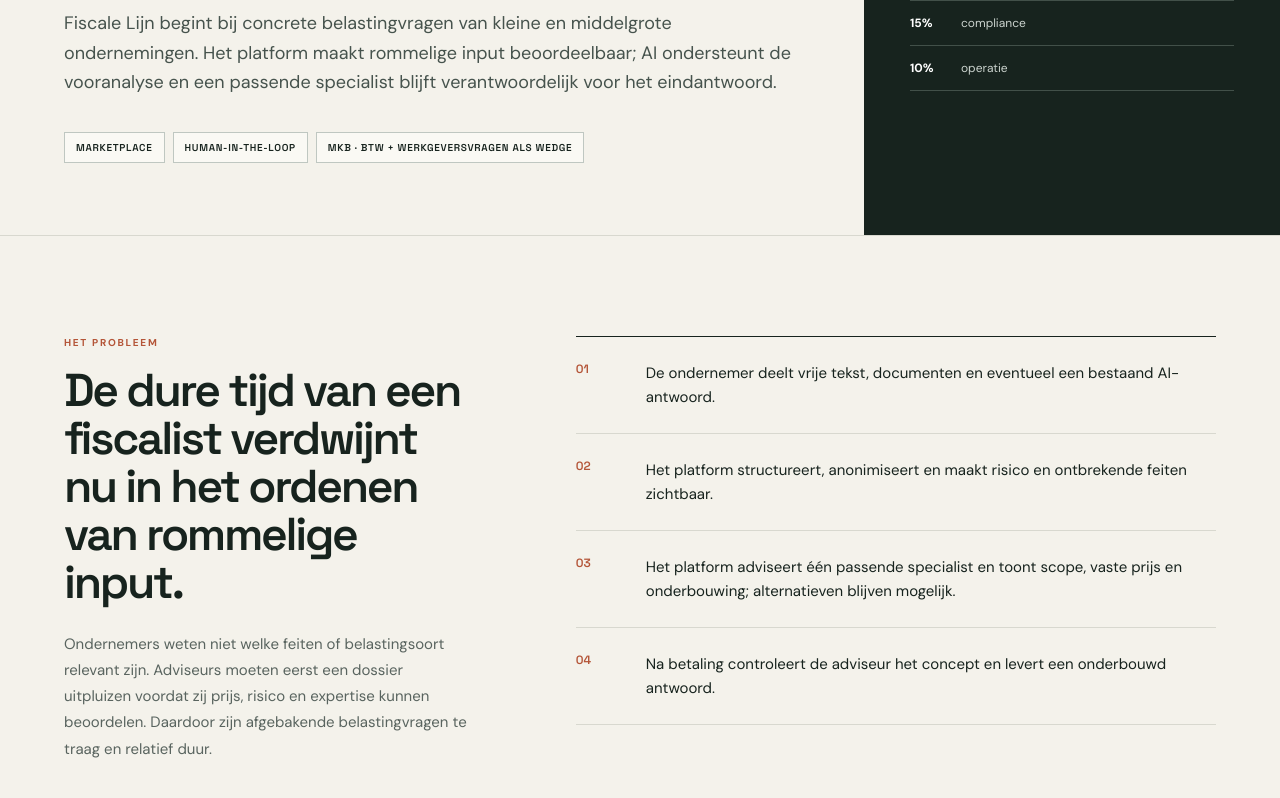
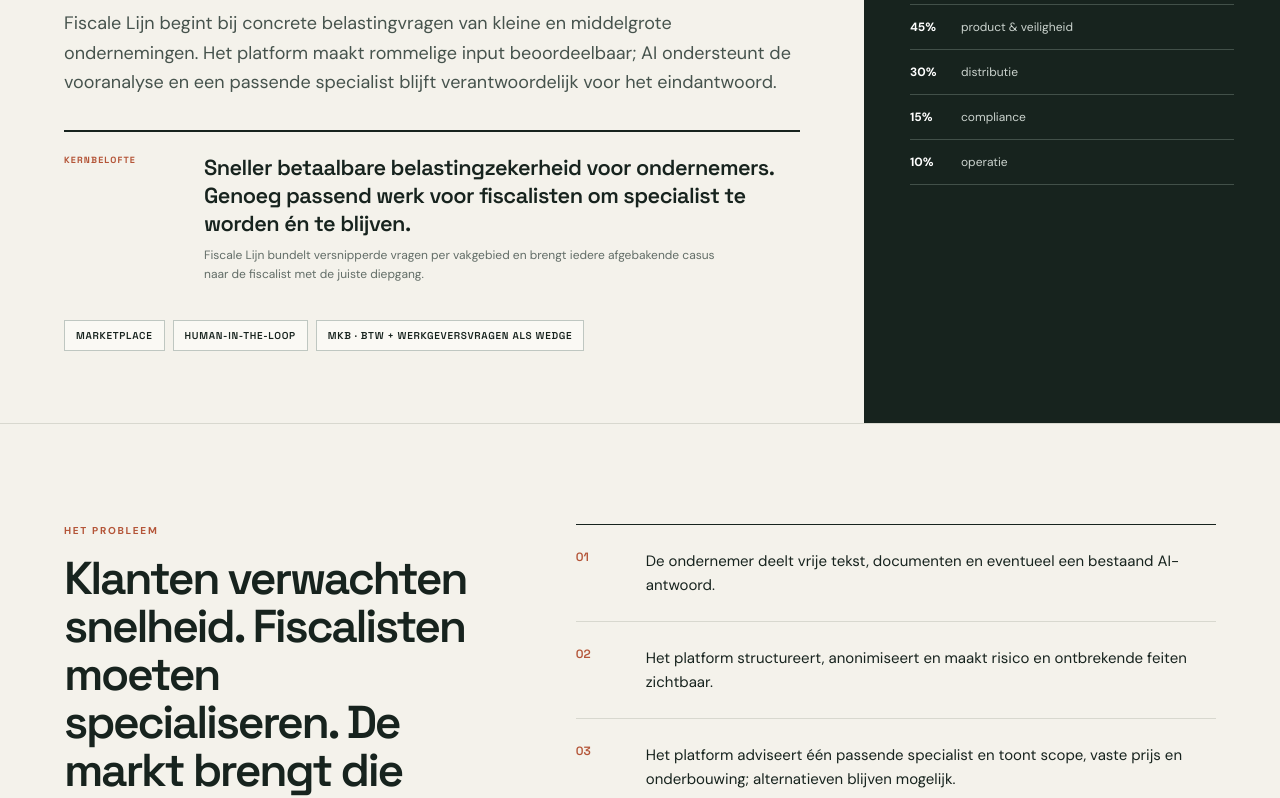
Before and after one commit to oli4vos/Advies-ipc, a Next.js app in the folder frontend/: page /investeerders in a window 1280 px wide. Shown: the part 540-1338 px from the top of the page. Built offline with nearby package versions, Linux system fonts and the light colour scheme.

Commit message:
feat: sharpen two-sided marketplace value statement

```diff
--- a/frontend/app/page.tsx
+++ b/frontend/app/page.tsx
@@ -1033,6 +1033,17 @@
             beoordeelbaar; AI ondersteunt de vooranalyse en een passende
             specialist blijft verantwoordelijk voor het eindantwoord.
           </p>
+          <div className="pitch-value-statement">
+            <span>KERNBELOFTE</span>
+            <strong>
+              Sneller betaalbare belastingzekerheid voor ondernemers. Genoeg
+              passend werk voor fiscalisten om specialist te worden én te blijven.
+            </strong>
+            <p>
+              Fiscale Lijn bundelt versnipperde vragen per vakgebied en brengt
+              iedere afgebakende casus naar de fiscalist met de juiste diepgang.
+            </p>
+          </div>
           <div className="pitch-tags">
             <span>Marketplace</span>
             <span>Human-in-the-loop</span>
@@ -1067,14 +1078,16 @@
         <div className="pitch-problem">
           <p className="eyebrow">HET PROBLEEM</p>
           <h2>
-            De dure tijd van een fiscalist verdwijnt nu in het ordenen van
-            rommelige input.
+            Klanten verwachten snelheid. Fiscalisten moeten specialiseren. De
+            markt brengt die twee nog niet efficiënt samen.
           </h2>
           <p>
-            Ondernemers weten niet welke feiten of belastingsoort relevant zijn. Adviseurs moeten
-            eerst een dossier uitpluizen voordat zij prijs, risico en expertise
-            kunnen beoordelen. Daardoor zijn afgebakende belastingvragen te traag en
-            relatief duur.
+            Een fiscalist kan niet op ieder onderwerp actuele diepgang blijven
+            bieden. Tegelijk krijgt een individuele praktijk vaak te weinig
+            gelijksoortige casussen om een specialisme versneld op te bouwen en
+            scherp te houden. Ondernemers betalen ondertussen voor intake en
+            zoektijd, terwijl zij vooral snel zekerheid over één concrete vraag
+            nodig hebben.
           </p>
         </div>
         <div className="model-steps">
@@ -1118,7 +1131,8 @@
             voorbereidingslast, terwijl een gekwalificeerde specialist het
             oordeel geeft. De eerste wedge is daarom afgebakende btw- en
             werkgeversvragen van mkb-ondernemers: frequent genoeg om patronen
-            te leren, specifiek genoeg voor uitlegbare matching.
+            te leren, specifiek genoeg voor uitlegbare matching en gebundeld
+            genoeg om duurzame specialistische praktijken te voeden.
           </p>
         </div>
         <div className="market-entry-path" aria-label="Go-to-market in drie fasen">
@@ -1387,7 +1401,13 @@
       </div>
       <section className="pitch-close">
         <p className="eyebrow">DE INVESTERINGSTHESE</p>
-        <h2>Maak specialistische belastingkennis per vraag bereikbaar — en bouw met iedere menselijke review een beter kwaliteitsnetwerk.</h2>
+        <h2>De toekomst is geen generalist voor iedere vraag, maar de juiste specialist op het juiste moment.</h2>
+        <p className="pitch-close-thesis">
+          Fiscale Lijn maakt die toekomst schaalbaar: snelle en betaalbare
+          zekerheid voor klanten, een voorspelbaarder volume passend werk voor
+          fiscalisten en een kwaliteitsnetwerk dat met iedere menselijke review
+          beter wordt.
+        </p>
         <div>
           <span>Indicatieve ronde</span>
           <strong>€250.000 pre-seed</strong>
```
Also changed, not shown: frontend/app/ux-extra.css.
